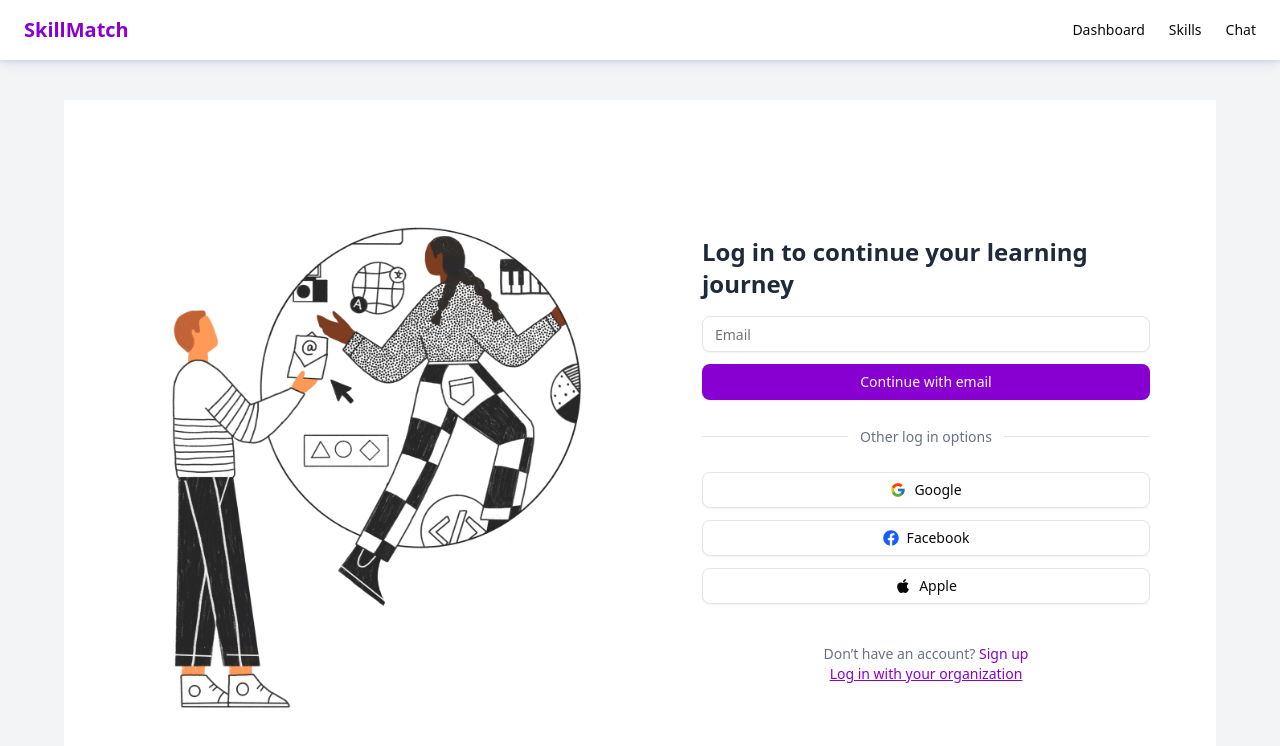
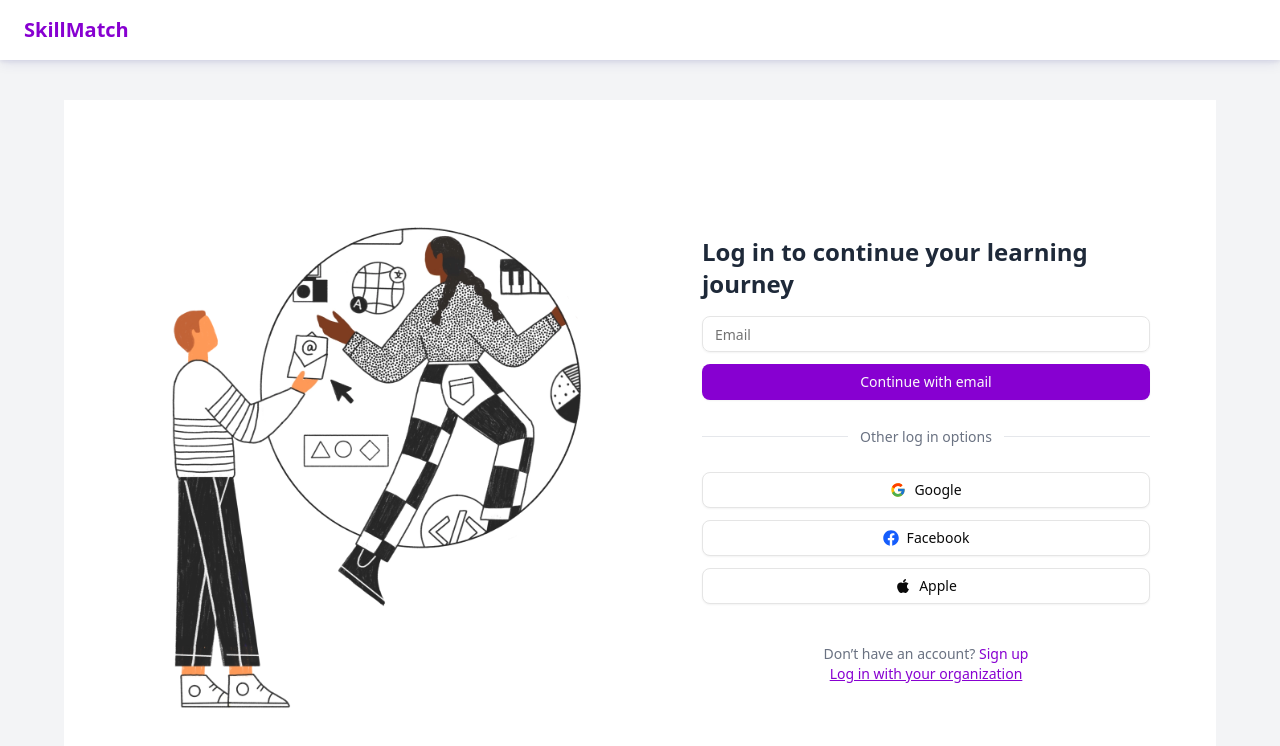
Before and after one commit to amitwaghmare17011994/skillswap_frontend, a React (Vite) app: page /login in a window 1280 px wide. Shown: the top 746 px of the page. Built offline with nearby package versions, Linux system fonts and the light colour scheme; no server answers.

Commit message:
token condition added

```diff
--- a/src/components/layout/Header.tsx
+++ b/src/components/layout/Header.tsx
@@ -14,6 +14,7 @@ export default function Header() {
   const navigate = useNavigate();
 
   const user = JSON.parse(localStorage.getItem("user") || "{}");
+  const token = localStorage.getItem("token");
   const handleLogout = () => {
     localStorage.removeItem("token");
     localStorage.removeItem("user");
@@ -27,18 +28,25 @@ export default function Header() {
       </Link>
 
       <nav className="flex items-center gap-6">
+        {!!token && (
+          <>
             <Link
               to="/dashboard"
               className="text-sm font-medium hover:text-primary"
             >
               Dashboard
             </Link>
-        <Link to="/skills" className="text-sm font-medium hover:text-primary">
+            <Link
+              to="/skills"
+              className="text-sm font-medium hover:text-primary"
+            >
               Skills
             </Link>
             <Link to="/chat" className="text-sm font-medium hover:text-primary">
               Chat
             </Link>
+          </>
+        )}
 
         {user?.photoURL && (
           <DropdownMenu>
```
Lines whose indentation alone changed are shown as unchanged.
